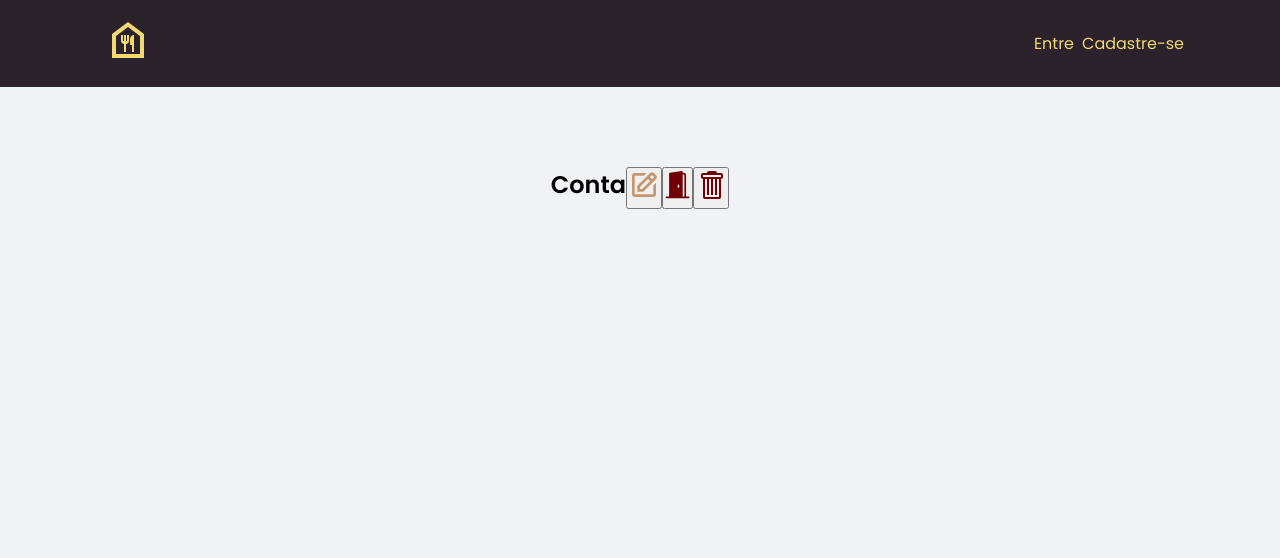
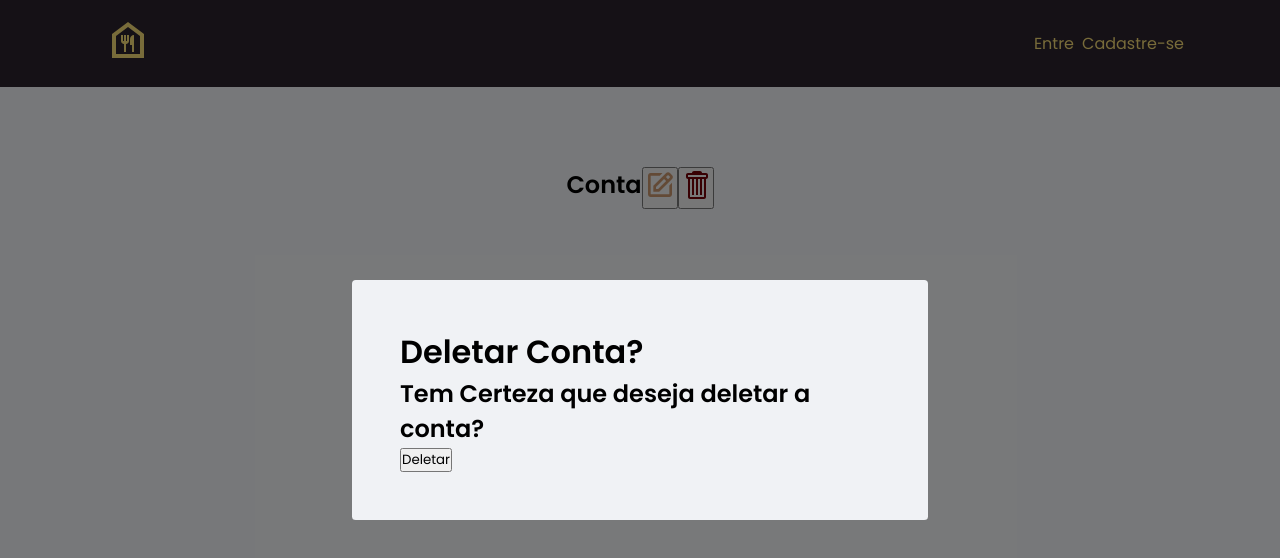
Before and after one commit to Feelpe/restaurant-system-frontend, a React (Create React App) app: page /profile in a window 1280 px wide. Both pictures are taken after a click on the button 677 px from the left and 188 px from the top of the page. Shown: the top 558 px of the page. Built offline with nearby package versions, Linux system fonts and the light colour scheme; no server answers.

Commit message:
feat: renderized

```diff
--- a/src/App.tsx
+++ b/src/App.tsx
@@ -1,16 +1,34 @@
+import { useState } from 'react';
 import { BrowserRouter } from 'react-router-dom';
 
 import { Router } from './routes';
 import { GlobalStyle } from "./styles/global";
 
 import { Header } from './components/Header';
+import { ExitModal } from './components/ExitModal';
 
 export function App() {
+  const [isExitUserModalOpen, setIsExitUserModalOpen] = useState(false);
+
+  function handleOpenExitUserModal() {
+    setIsExitUserModalOpen(true);
+  }
+
+  function handleCloseExitUserModal() {
+    setIsExitUserModalOpen(false);
+  }
+
   return (
     <BrowserRouter>
       <>
         <GlobalStyle />
-        <Header />
+        <Header onOpenExitUserModal={handleOpenExitUserModal}/>
+
+        <ExitModal
+          isOpen={isExitUserModalOpen}
+          onRequestClose={handleCloseExitUserModal}
+        />
+
         <Router />
       </>
     </BrowserRouter>
--- a/src/components/DeleteUserModal/index.tsx
+++ b/src/components/DeleteUserModal/index.tsx
@@ -1,29 +1,35 @@
+import { FormEvent } from "react";
 import Modal from "react-modal";
-import { Navigate } from "react-router-dom";
+import { Title, Text } from "./styles";
 
-export function DeleteUserModal () {
-  // const deleteAccount = () => {
-  //   navigate("/delete");
-  // };
+interface DeleteUserModalProps {
+  isOpen: boolean;
+  onRequestClose: () => void;
+}
+
+export const DeleteUserModal = ({
+  isOpen,
+  onRequestClose,
+}: DeleteUserModalProps) => {
+  async function handleDelete(event: FormEvent) {
+    event.preventDefault();
+    onRequestClose();
+  }
 
   return (
     <Modal
-      show={trash}
-      onHide={() => setTrash(!trash)}
+      isOpen={isOpen}
+      onRequestClose={onRequestClose}
+      overlayClassName="react-modal-overlay"
+      className="react-modal-content"
     >
-      <Modal.Header closeButton>
-        <Modal.Title>Deletar Conta?</Modal.Title>
-      </Modal.Header>
-      <Modal.Body>
-        <h1>Tem Certeza que deseja deletar a conta?</h1>
-      </Modal.Body>
-      <Modal.Footer>
-        <Nav>
-          <Button variant="danger" onClick={deleteAccount}>
-            Deletar
-          </Button>
-        </Nav>
-      </Modal.Footer>
+      <Title>Deletar Conta?</Title>
+      <Text>Tem Certeza que deseja deletar a conta?</Text>
+      <button
+        onClick={handleDelete}
+      >
+        Deletar
+      </button>
     </Modal>
   );
 };
--- /dev/null
+++ b/src/components/DeleteUserModal/styles.ts
@@ -0,0 +1,7 @@
+import styled from "styled-components";
+
+export const Title = styled.h1`
+`;
+
+export const Text = styled.h2`
+`;
--- a/src/components/ExitModal/index.tsx
+++ b/src/components/ExitModal/index.tsx
@@ -1,19 +1,35 @@
+import { FormEvent } from "react";
 import Modal from "react-modal";
+import { Title, Text } from "./styles";
 
-export const ExitModal = () => {
+interface ExitUserModalProps {
+  isOpen: boolean;
+  onRequestClose: () => void;
+}
+
+export const ExitModal = ({
+  isOpen,
+  onRequestClose
+}: ExitUserModalProps) => {
+  async function handleExit(event: FormEvent) {
+    event.preventDefault();
+    onRequestClose();
+  }
+
   return (
-    <Modal show={logoutM} onHide={() => setLogoutM(!logoutM)} centered>
-      <Modal.Header closeButton>
-        <Modal.Title>Sair da Conta?</Modal.Title>
-      </Modal.Header>
-      <Modal.Body>
-        <h2>Tem Certeza que deseja sair da conta?</h2>
-      </Modal.Body>
-      <Modal.Footer>
-        <button onClick={logout}>
-          Sair da Conta
-        </button>
-      </Modal.Footer>
+    <Modal
+      isOpen={isOpen}
+      onRequestClose={onRequestClose}
+      overlayClassName="react-modal-overlay"
+      className="react-modal-content"
+    >
+      <Title>Sair da Conta?</Title>
+      <Text>Tem Certeza que deseja sair da conta?</Text>
+      <button
+        onClick={handleExit}
+      >
+        Sair da Conta
+      </button>
     </Modal>
   );
 };
--- /dev/null
+++ b/src/components/ExitModal/styles.ts
@@ -0,0 +1,7 @@
+import styled from "styled-components";
+
+export const Title = styled.h1`
+`;
+
+export const Text = styled.h2`
+`;
--- a/src/components/Header/index.tsx
+++ b/src/components/Header/index.tsx
@@ -2,7 +2,11 @@ import { useEffect, useState } from "react";
 
 import { Container, Content, FoodBank } from "./styles";
 
-export const Header = () => {
+interface HeaderProps {
+  onOpenExitUserModal: () => void;
+}
+
+export const Header = ({ onOpenExitUserModal }: HeaderProps) => {
   const token = localStorage.token;
   const [logged, setLogged] = useState(Boolean);
 
@@ -23,9 +27,13 @@ export const Header = () => {
           {logged ? (
             <>
               <a href="/profile">Usuário</a>
-              <a href="/sair">Sair</a>
               <a href="/menu">Menu</a>
               <a href="/mesa">Mesas</a>
+              <button
+                onClick={onOpenExitUserModal}
+              >
+                Sair
+              </button>
             </>
           ) : (
             <>
--- a/src/components/SideBarRequests/index.tsx
+++ b/src/components/SideBarRequests/index.tsx
@@ -1,7 +1,7 @@
 import axios from "axios";
 import { useState, useEffect } from "react";
 
-import { Loading } from "../Loading/Loading";
+import { Loading } from "../Loading";
 import { Container, Card, Title, Text } from "./styles";
 
 export const Mesa = () => {
@@ -31,13 +31,13 @@ export const Mesa = () => {
           </Card>
         ) : (
           <>
-            {mesa.map((item) => (
+            {/* {mesa.map((item) => (
               <a href={`/mesa/${item.id}`} key={item.id}>
                 <Card className="d-flex m-2 p-3 shadow-sm">
                   <Text>Mesa: {item.mesaNumber}</Text>
                 </Card>
               </a>
-            ))}
+            ))} */}
           </>
         )}
       </Container>
--- a/src/pages/Profile/index.tsx
+++ b/src/pages/Profile/index.tsx
@@ -14,6 +14,7 @@ import {
 import { Loading } from "../../components/Loading";
 
 import { api } from "../../services/api";
+import { DeleteUserModal } from "../../components/DeleteUserModal";
 
 interface User {
   firstName: string;
@@ -24,15 +25,25 @@ interface User {
 export const Profile = () => {
   const navigate = useNavigate();
   const [user, setUser] = useState({});
+
   const [logged, setLogged] = useState(false);
-  const [isLoading, setIsLoading] = useState(true);
+  // const [isLoading, setIsLoading] = useState(true);
 
-  const [trash, setTrash] = useState(false);
-  const [logoutM, setLogoutM] = useState(false);
+  // const [logoutM, setLogoutM] = useState(false);
 
   const edit = () => {
     navigate("/update");
   };
+
+  const [isDeleteUserModalOpen, setIsDeleteUserModalOpen] = useState(false);
+
+  function handleOpenDeleteUserModal() {
+    setIsDeleteUserModalOpen(true);
+  }
+
+  function handleCloseDeleteUserModal() {
+    setIsDeleteUserModalOpen(false);
+  }
 
   useEffect(() => {
     const token = localStorage.token;
@@ -55,7 +66,7 @@ export const Profile = () => {
     // });
 
     async function loadUser() {
-      const response = await api.get('products', config);
+      const response = await api.get('/auth', config);
       const data = response.data.user;
       setUser(data);
     }
@@ -73,10 +84,10 @@ export const Profile = () => {
               <button onClick={edit}>
                 <Edit />
               </button>
-              <button onClick={() => setLogoutM(!logoutM)}>
+              {/* <button onClick={() => setLogoutM(!logoutM)}>
                 <Exit />
-              </button>
-              <button onClick={() => setTrash(!trash)}>
+              </button> */}
+              <button onClick={() => handleOpenDeleteUserModal()}>
                 <Trash />
               </button>
             </Nav>
@@ -95,6 +106,11 @@ export const Profile = () => {
           )} */}
         </Card>
       </>
+
+      <DeleteUserModal
+        isOpen={isDeleteUserModalOpen}
+        onRequestClose={handleCloseDeleteUserModal}
+      />
     </Container>
   );
 };
```
